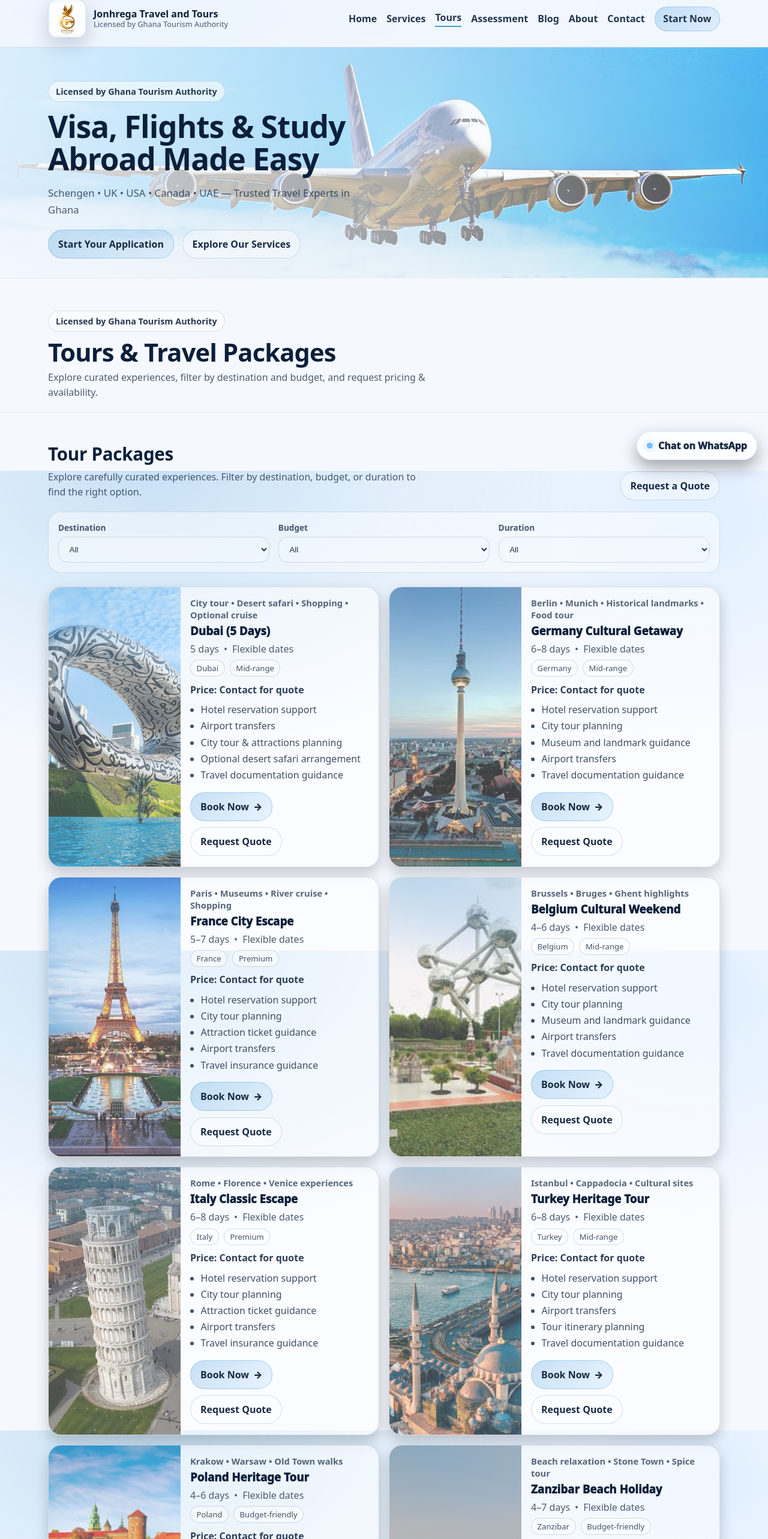
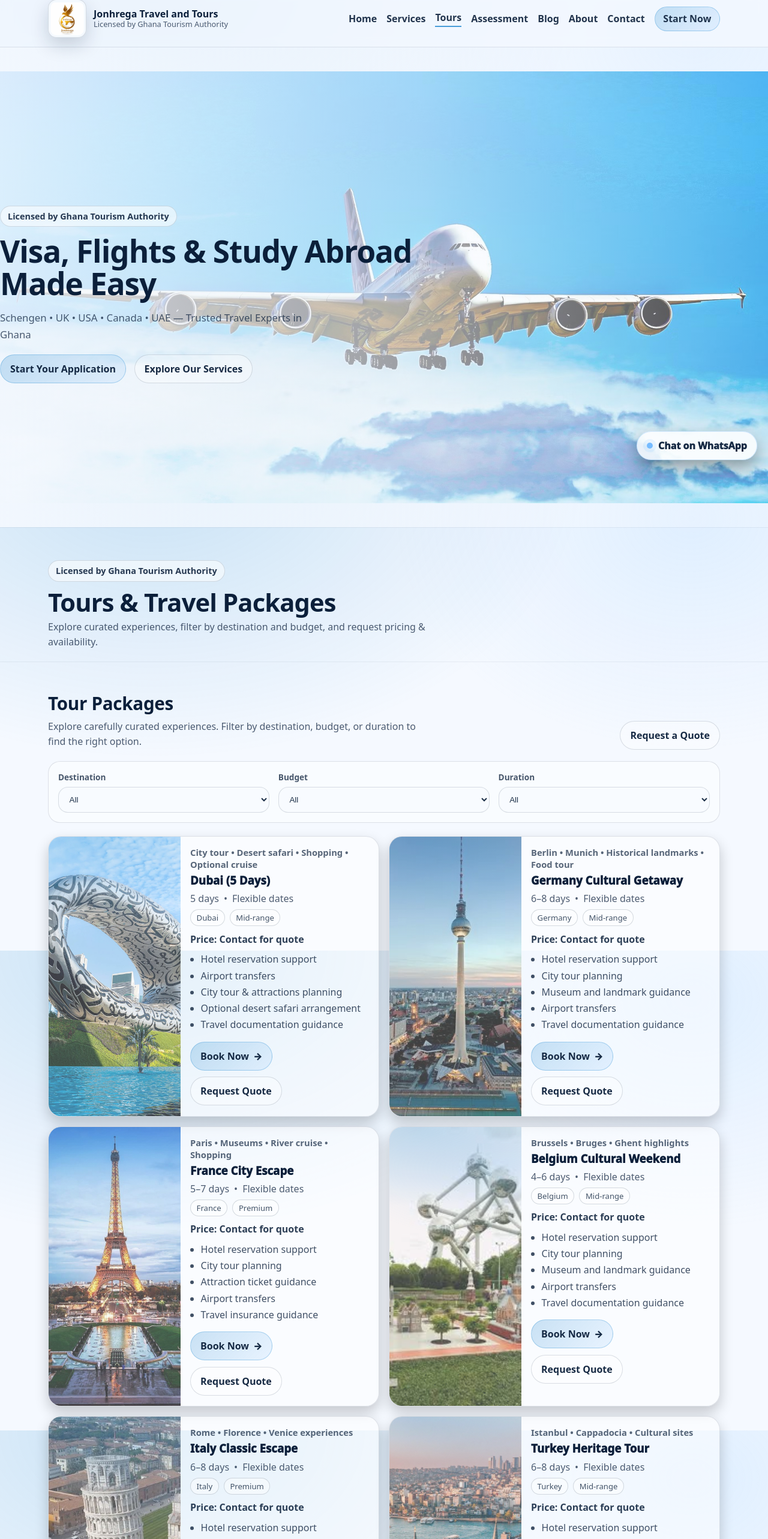
Before and after one commit to learngermanghana/jonhrega-travel-site, a React (Vite) app: page /tours in a window 1280 px wide. Shown: the part 15-2581 px from the top of the page at 60% size. Built offline with nearby package versions, Linux system fonts and the light colour scheme; grey boxes are pictures that could not be loaded.

Commit message:
Make hero banner full height

```diff
--- a/src/data/tours.js
+++ b/src/data/tours.js
@@ -133,10 +133,10 @@ export const tours = [
     image: "/images/poland.jpeg"
   },
   {
-    slug: "zanzibar-beach-holiday",
-    title: "Zanzibar Beach Holiday",
-    subtitle: "Beach relaxation • Stone Town • Spice tour",
-    destination: "Zanzibar",
+    slug: "singapore-city-escape",
+    title: "Singapore City Escape",
+    subtitle: "Marina Bay • Gardens • Hawker food tour",
+    destination: "Singapore",
     durationDays: 6,
     budget: "Budget-friendly",
     duration: "4–7 days",
@@ -145,30 +145,30 @@ export const tours = [
     includes: [
       "Hotel booking options",
       "Airport transfers",
-      "Island tours planning",
+      "City tour planning",
       "Flight support (if needed)",
       "Travel insurance guidance"
     ],
-    image: "/images/zanzibar.jpg"
+    image: "/images/Syngapore.jpeg"
   },
   {
-    slug: "kenya-safari",
-    title: "Kenya Safari Experience",
-    subtitle: "Safari • Nature • Cultural experiences",
-    destination: "Kenya",
+    slug: "japan-cultural-tour",
+    title: "Japan Cultural Tour",
+    subtitle: "Tokyo • Kyoto • Temples & street food",
+    destination: "Japan",
     durationDays: 8,
     budget: "Premium",
     duration: "5–10 days",
     dateRange: "Seasonal / flexible",
     priceNote: "Price: Contact for quote",
     includes: [
-      "Safari package planning",
-      "Hotel/lodge reservations",
+      "Hotel booking options",
       "Airport transfers",
+      "Rail pass guidance",
       "Tour itinerary planning",
       "Visa/travel documentation guidance"
     ],
-    image: "/images/kenya.jpg"
+    image: "/images/japan.jpeg"
   },
   {
     slug: "south-africa-tour",
--- a/src/index.css
+++ b/src/index.css
@@ -127,6 +127,9 @@ a:hover{ text-decoration: underline; }
   padding: 3.5rem 0 2rem;
   position: relative;
   overflow: hidden;
+  min-height: 100vh;
+  display: flex;
+  align-items: center;
 }
 .hero::before{
   content: "";
@@ -134,7 +137,7 @@ a:hover{ text-decoration: underline; }
   inset: 0;
   background:
     linear-gradient(90deg, rgba(245,249,255,.88) 0%, rgba(245,249,255,.62) 55%, rgba(245,249,255,.25) 100%),
-    url("/images/plane.jpeg") center/cover no-repeat;
+    url("/images/plane.jpeg") center/contain no-repeat;
   z-index: 0;
 }
 .hero__inner{
@@ -144,6 +147,7 @@ a:hover{ text-decoration: underline; }
   align-items: start;
   position: relative;
   z-index: 1;
+  width: 100%;
 }
 .hero__logo{
   width: min(200px, 60vw);
```
